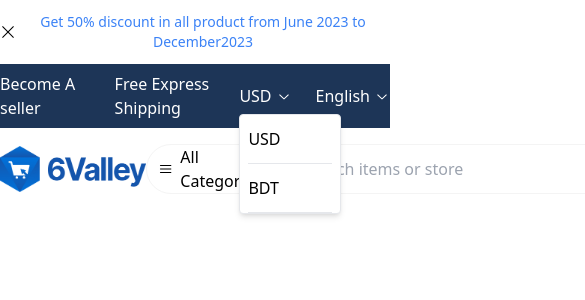
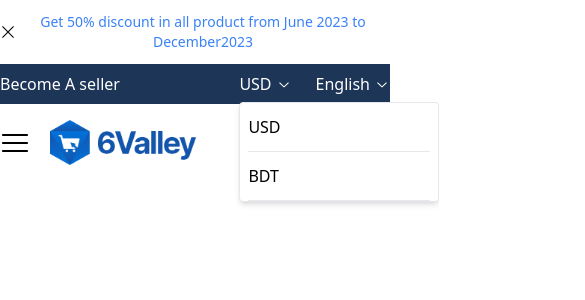
Before and after one commit to amin-ruhul/e-com-template, a Next.js app: page / in a window 390 px wide. Both pictures are taken after a click on the button "USD". Shown: the top 300 px of the page, 585 px wide, since content can reach past the window. Built offline with nearby package versions, Linux system fonts and the light colour scheme.

Commit message:
update navbar design

```diff
--- a/components/data-input/search-bar/index.jsx
+++ b/components/data-input/search-bar/index.jsx
@@ -1,18 +1,44 @@
 import SearchIcon from "@/components/data-display/icons/search";
 import HamBurgerIcon from "@/components/data-display/icons/hamburger";
 import TriangleDownIcon from "@/components/data-display/icons/triangle-down";
+import DropDown from "@/components/navigation/drop-down";
+import { useState } from "react";
 
 function SearchBar() {
+  const [isSearchCategoryOpen, setIsSearchCategoryOpen] = useState(false);
+  const [selectedCategory, setSelectedCategory] = useState("All Catagories");
+
+  const handleCategoryChange = (data) => {
+    setSelectedCategory(data);
+    setIsSearchCategoryOpen(false);
+  };
+
   return (
     <form
       action=""
-      className="flex items-center border border-secondary gap-4 h-[50px] rounded-full pl-3 pr-1 py-1"
+      className="hidden lg:flex items-center border border-secondary gap-4 h-[50px] rounded-full pl-3 pr-1 py-1"
     >
-      <div className="cursor-pointer">
-        <div className="flex items-center space-x-2">
-          <HamBurgerIcon /> <span className=" font-light">All Categories</span>
+      <div className="cursor-pointer relative">
+        <div
+          className="flex items-center space-x-2"
+          onClick={() => setIsSearchCategoryOpen(!isSearchCategoryOpen)}
+        >
+          <HamBurgerIcon />{" "}
+          <span className=" font-light">{selectedCategory}</span>
           <TriangleDownIcon />
         </div>
+        <DropDown
+          dropDownData={[
+            { id: 1, value: "Category-1" },
+            { id: 1, value: "Category-1" },
+            { id: 1, value: "Category-1" },
+            { id: 1, value: "Category-1" },
+            { id: 1, value: "Category-1" },
+            { id: 1, value: "Category-1" },
+          ]}
+          isModalOpen={isSearchCategoryOpen}
+          handleItemChange={(data) => handleCategoryChange(data)}
+        />
       </div>
       <input
         type="text"
--- a/components/layout/nav-bar/index.jsx
+++ b/components/layout/nav-bar/index.jsx
@@ -6,11 +6,17 @@ import HeartIcon from "@/components/data-display/icons/heart";
 import BagIcon from "@/components/data-display/icons/bag";
 import Indicator from "@/components/data-display/indicator";
 import SearchBar from "@/components/data-input/search-bar";
+import HamBurgerIcon from "@/components/data-display/icons/hamburger";
 
 function NavBar() {
   return (
     <div className="container py-4 flex items-center justify-between">
-      <Image src="/assets/logo.png" alt="logo" width={146} height={45} />
+      <div className="flex items-center gap-5">
+        <button className="lg:hidden text-3xl">
+          <HamBurgerIcon />
+        </button>
+        <Image src="/assets/logo.png" alt="logo" width={146} height={45} />
+      </div>
 
       <SearchBar />
       <div className="text-3xl flex items-center gap-5">
@@ -18,8 +24,8 @@ function NavBar() {
           <MoonIcon />
           <AccountIcon />
         </div>
-        <div className="h-[30px]  border"></div>
-        <div className="flex items-center gap-4">
+        <div className="hidden lg:block h-[30px] border"></div>
+        <div className="hidden lg:flex items-center gap-4">
           <Indicator itemCount={10}>
             <HeartIcon />
           </Indicator>
--- a/components/layout/top-bar/index.jsx
+++ b/components/layout/top-bar/index.jsx
@@ -22,7 +22,7 @@ function TopBar() {
     <div className="container flex items-center justify-between py-2">
       <div className="flex gap-6">
         <p>Become A seller</p>
-        <p>Free Express Shipping</p>
+        <p className="hidden lg:block">Free Express Shipping</p>
       </div>
       <div>
         <ul className="flex items-center gap-6">
--- a/components/navigation/drop-down/index.jsx
+++ b/components/navigation/drop-down/index.jsx
@@ -6,12 +6,12 @@ function DropDown({ dropDownData, isModalOpen, handleItemChange }) {
     <AnimatePresence>
       {isModalOpen && (
         <motion.div
-          className=" bg-white absolute  text-black shadow-md border rounded"
+          className=" bg-white absolute  text-black shadow-md border rounded z-50 min-w-[200px]"
           initial={{ top: 20, opacity: 0 }}
           animate={{ top: 30, opacity: 1 }}
           exit={{ top: 20, opacity: 0 }}
         >
-          <ul className="px-2 min-w-[100px]">
+          <ul className="px-2">
             {dropDownData.map((item) => (
               <div key={item.id}>
                 <li
```
